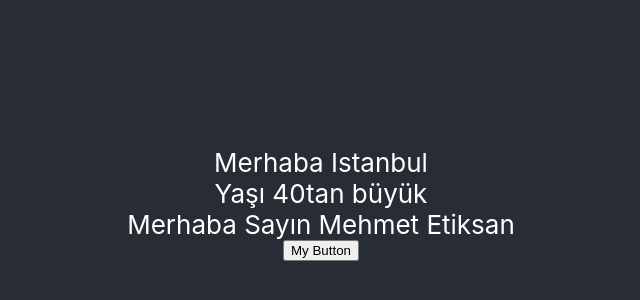
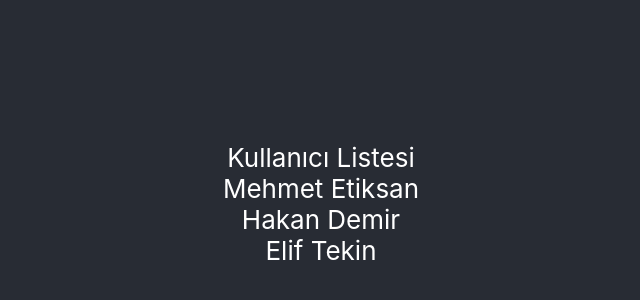
Before and after one commit to kazimetiksan/09102023, a React (Create React App) app: page / in a window 1280 px wide. Shown: the part 196-496 px from the top of the page, without its empty margins (319-959 px from the left). Built offline with nearby package versions, Linux system fonts and the light colour scheme.

Commit message:
user list

```diff
--- a/src/App.js
+++ b/src/App.js
@@ -3,32 +3,15 @@ import './App.css';
 
 import Hello from './Hello'
 import Button from './Button';
+import List from './List';
 
 // Functional Component
 const App = () => {
 
-    const userInfo = {
-      name: 'Mehmet Etiksan',
-      city: 'Istanbul',
-      age: 44
-    }
-
-    const {city} = userInfo // destructure
-
     return (
       <div className="App">
         <header className="App-header">
-          <div>Merhaba {city}</div>
-          {
-            // conditional rendering
-            userInfo.age > 40 ? (
-              <div>Yaşı 40tan büyük</div>
-            ) : (
-              <div>Yaşı 40tan küçük</div>
-            )
-          }
-          <Hello data={userInfo} /> {/* JSX */}
-          <Button />
+          <List />
         </header>
       </div>
     );
--- a/src/List.js
+++ b/src/List.js
@@ -16,6 +16,17 @@ const List = () => {
 
     return (
         <>
+            <div>Kullanıcı Listesi</div>
+            <div>
+            {
+                userList.map((item, index) => {
+
+                    return (
+                        <div>{item.firstName} {item.lastName}</div>
+                    )
+                }) // arrow function
+            }
+            </div>
         </>
     )
 }
```
Also changed, not shown: src/App_v0.js (added, +37 -0 lines).
